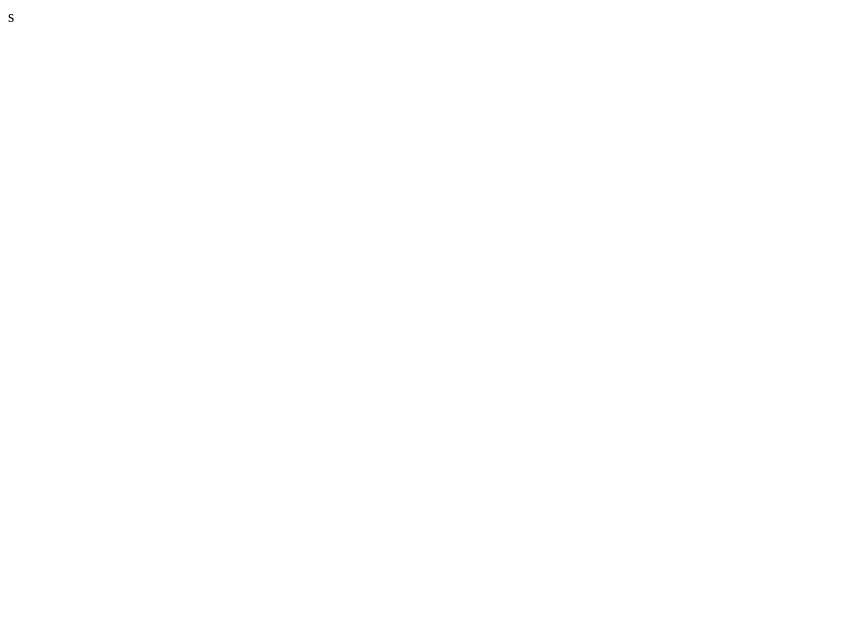
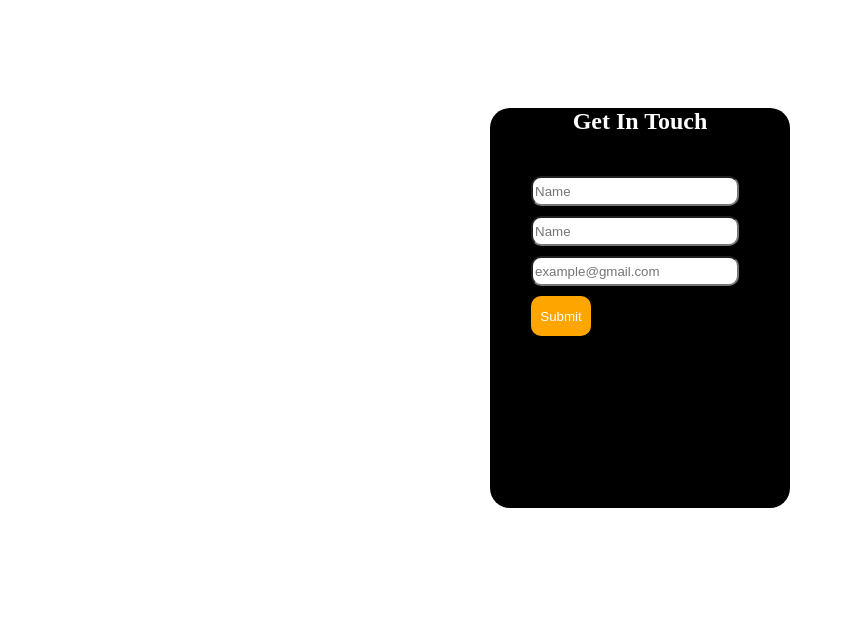
Before and after one commit to kadir0069/html_assigntment_1, a plain HTML site: page index.html in a window 1280 px wide. Shown: the whole page, without its empty margins (0-845 px from the left). Drawn offline with Linux system fonts and the light colour scheme.

Commit message:
css style and html file add

```diff
--- a/index.html
+++ b/index.html
@@ -1,3 +1,23 @@
-<html>
-s
+<!DOCTYPE html>
+<html lang="en">
+<head>
+    <meta charset="UTF-8">
+    <meta name="viewport" content="width=device-width, initial-scale=1.0">
+    <title>Document</title>
+    <link rel="stylesheet" href="style.css">
+</head>
+<body>
+    <div class="container">
+        <h2>Get In Touch </h2>
+        <form onsubmit="emailSend(); reset(); return false;">
+            <input type="text" id="name" placeholder="Name" required>
+            <input type="text" id="phone" placeholder="Name" required>
+            <input type="email" id="email" placeholder="example@gmail.com" required>
+            <button type="submit" class="btn">Submit</button>
+        </form>
+    </div>
+    <script src="script.js"></script>
+    <script src="https://smtpjs.com/v3/smtp.js">
+    </script>
+</body>
 </html>
--- /dev/null
+++ b/script.js
@@ -0,0 +1,15 @@
+function emailSend(){
+
+    Email.send({
+        Host : "s1.maildns.net",
+        Username : "skinnerkiera155@gmail.com",
+        Password : "84DED3FFEA12C5D3FB6A0EFE5A3C715BB499",
+        To : 'skabdulkadir503@gmail.com',
+        From : "skinnerkiera155@gmail.com",
+        Subject : "This is the subject",
+        Body : "And this is the body"
+    }).then(
+      message => alert(message)
+    );
+
+}
--- a/style.css
+++ b/style.css
@@ -1,3 +1,63 @@
-* {
-    color:aqua;
+*{
+    margin: 100ps auto;
 }
+
+.container {
+    height: 400px;
+    width: 300px;
+    margin: 108px auto;
+    background-color: black;
+    justify-content: center;
+    align-items: center;
+    border-radius: 20px;
+}
+
+h2 {
+    color: white;
+    align-items: center;
+    justify-content: center;
+    text-align: center;
+    margin: 10px 20px 10px 20px;
+}
+
+form {
+    margin: 41px;
+}
+
+input#name {
+    height: 24px;
+    width: 200px;
+    border-radius: 10px;
+    background: #ffffff;
+    margin-bottom: 10px;
+}
+
+input#phone {
+    height: 24px;
+    width: 200px;
+    border-radius: 10px;
+    margin-bottom: 10px;
+}
+
+input#email {
+    height: 24px;
+    width: 200px;
+    border-radius: 10px;
+    margin-bottom: 10px;
+}
+
+button.btn {
+    height: 40px;
+    width: 60px;
+    border-radius: 10px;
+    background: orange;
+    color: white;
+    border: none;
+}
+
+button.btn:hover {
+    background: transparent;
+    transition: 1s;
+    transform: scale(0.7);
+    border: rgb(255, 255, 255);
+}
```
